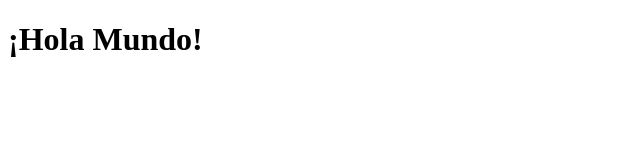
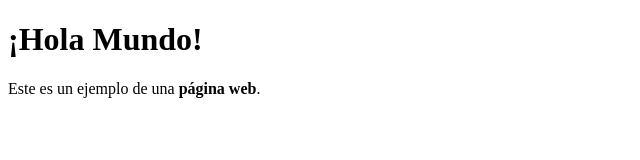
Before and after one commit to alokenveo/etm_web_repository, a plain HTML site: page inicio.html in a window 1280 px wide. Shown: the whole page, without its empty margins (0-640 px from the left). Drawn offline with Linux system fonts and the light colour scheme.

Commit message:
Otros archivos

```diff
--- a/inicio.html
+++ b/inicio.html
@@ -7,5 +7,6 @@
 </head>
 <body>
     <h1>¡Hola Mundo!</h1>
+    <p>Este es un ejemplo de una <b>página web</b>.</p>
 </body>
 </html>
```
